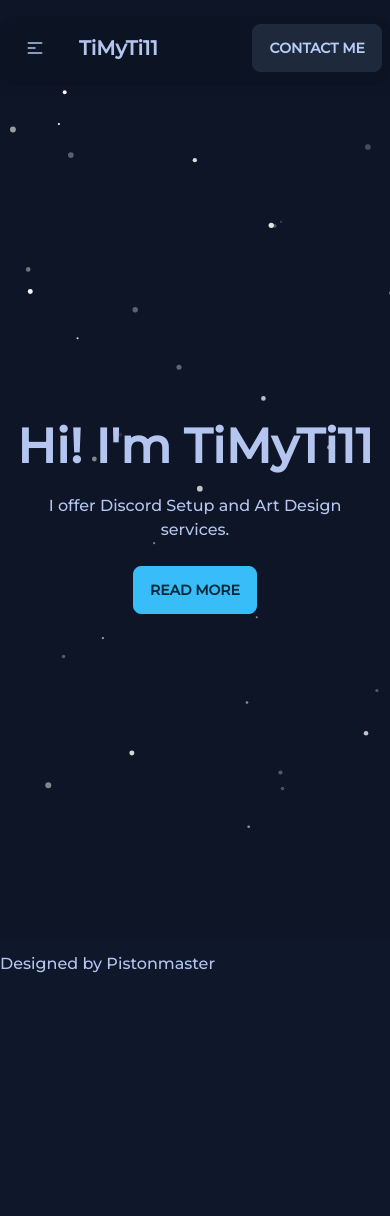
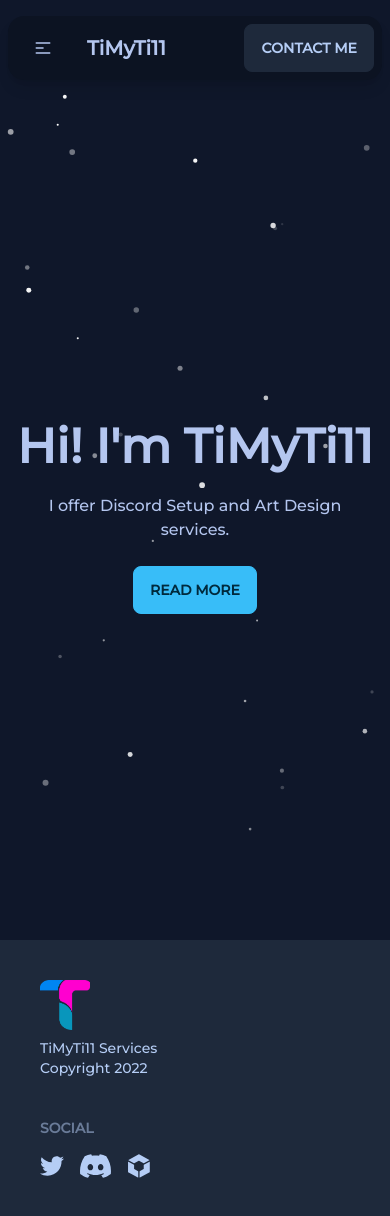
Before and after one commit to TiMyTi11/timyti11-website, a Next.js app: page / in a window 390 px wide. Before the commit the page ends 1004 px from the top, so only its background shows below. Built offline with nearby package versions, Linux system fonts and the light colour scheme.

Commit message:
Update footer and improve navbar

```diff
--- a/components/Footer.tsx
+++ b/components/Footer.tsx
@@ -1,7 +1,42 @@
+import Logo from '../public/assets/logo_transparent.png'
+import Image from 'next/image'
+
 export default function Footer() {
     return (
-        <footer className="w-full mx-auto mb-4 container flex flex-col md:flex-row justify-center h-12 md:h-6">
-            <p>Designed by <a href="https://github.com/AlexProgrammerDE">Pistonmaster</a></p>
-        </footer>
+        <div className="w-full bg-neutral">
+            <footer className="mx-auto container footer p-10 text-neutral-content">
+                <div>
+                    <Image width={50} height={50} src={Logo} alt="TiMyTI11 Logo"/>
+                    <p>TiMyTi11 Services<br/>Copyright 2022</p>
+                </div>
+                <div>
+                    <span className="footer-title">Social</span>
+                    <div className="grid grid-flow-col gap-4">
+                        <a href="https://twitter.com/TiMyTiServices">
+                            <svg xmlns="http://www.w3.org/2000/svg" width="24" height="24" viewBox="0 0 24 24"
+                                 className="fill-current">
+                                <path
+                                    d="M24 4.557c-.883.392-1.832.656-2.828.775 1.017-.609 1.798-1.574 2.165-2.724-.951.564-2.005.974-3.127 1.195-.897-.957-2.178-1.555-3.594-1.555-3.179 0-5.515 2.966-4.797 6.045-4.091-.205-7.719-2.165-10.148-5.144-1.29 2.213-.669 5.108 1.523 6.574-.806-.026-1.566-.247-2.229-.616-.054 2.281 1.581 4.415 3.949 4.89-.693.188-1.452.232-2.224.084.626 1.956 2.444 3.379 4.6 3.419-2.07 1.623-4.678 2.348-7.29 2.04 2.179 1.397 4.768 2.212 7.548 2.212 9.142 0 14.307-7.721 13.995-14.646.962-.695 1.797-1.562 2.457-2.549z"></path>
+                            </svg>
+                        </a>
+                        <a href="https://discord.gg/HS6wMTGD6u">
+                            <svg width="31" height="24" viewBox="0 0 71 55" xmlns="http://www.w3.org/2000/svg"
+                                 className="fill-current">
+                                <path
+                                    d="M60.105 4.898A58.55 58.55 0 0 0 45.653.415a.22.22 0 0 0-.233.11 40.784 40.784 0 0 0-1.8 3.697c-5.456-.817-10.886-.817-16.23 0-.485-1.164-1.201-2.587-1.828-3.697a.228.228 0 0 0-.233-.11 58.386 58.386 0 0 0-14.451 4.483.207.207 0 0 0-.095.082C1.578 18.73-.944 32.144.293 45.39a.244.244 0 0 0 .093.167c6.073 4.46 11.955 7.167 17.729 8.962a.23.23 0 0 0 .249-.082 42.08 42.08 0 0 0 3.627-5.9.225.225 0 0 0-.123-.312 38.772 38.772 0 0 1-5.539-2.64.228.228 0 0 1-.022-.378c.372-.279.744-.569 1.1-.862a.22.22 0 0 1 .23-.03c11.619 5.304 24.198 5.304 35.68 0a.219.219 0 0 1 .233.027c.356.293.728.586 1.103.865a.228.228 0 0 1-.02.378 36.384 36.384 0 0 1-5.54 2.637.227.227 0 0 0-.121.315 47.249 47.249 0 0 0 3.624 5.897.225.225 0 0 0 .249.084c5.801-1.794 11.684-4.502 17.757-8.961a.228.228 0 0 0 .092-.164c1.48-15.315-2.48-28.618-10.497-40.412a.18.18 0 0 0-.093-.084zm-36.38 32.427c-3.497 0-6.38-3.211-6.38-7.156 0-3.944 2.827-7.156 6.38-7.156 3.583 0 6.438 3.24 6.382 7.156 0 3.945-2.827 7.156-6.381 7.156zm23.593 0c-3.498 0-6.38-3.211-6.38-7.156 0-3.944 2.826-7.156 6.38-7.156 3.582 0 6.437 3.24 6.38 7.156 0 3.945-2.798 7.156-6.38 7.156z"/>
+                            </svg>
+                        </a>
+                        <a href="https://www.mc-market.org/members/243450/">
+                            <svg width="24" height="24" viewBox="0 0 89 97" xmlns="http://www.w3.org/2000/svg"
+                                 className="fill-current">
+                                <path
+                                    d="M43.652.89 1.787 23.955a1 1 0 0 0 .013 1.758L24.175 37.61a1 1 0 0 0 .968-.015L43.637 26.97a1 1 0 0 1 .996 0l18.485 10.626a1 1 0 0 0 .968.016L86.472 25.71a1 1 0 0 0 .013-1.76L44.617.89a1 1 0 0 0-.965 0zM24.134 43.705 1.638 31.745a1 1 0 0 0-1.47.883L.168 72.676a1 1 0 0 0 .518.876l39.308 21.65a1 1 0 0 0 1.482-.876V70.477a1 1 0 0 0-.502-.867l-15.806-9.084a1 1 0 0 1-.501-.867V44.587a1 1 0 0 0-.531-.883zM64.136 43.705l22.496-11.96a1 1 0 0 1 1.47.883l.001 40.048a1 1 0 0 1-.518.876l-39.308 21.65a1 1 0 0 1-1.482-.876V70.477a1 1 0 0 1 .502-.867l15.806-9.084a1 1 0 0 0 .501-.867V44.587a1 1 0 0 1 .531-.883z"/>
+                            </svg>
+                        </a>
+                    </div>
+                </div>
+            </footer>
+        </div>
+
     )
 }
--- a/components/NavBar.tsx
+++ b/components/NavBar.tsx
@@ -2,7 +2,7 @@ import Link from "next/link";
 
 export default function NavBar() {
     return (
-        <header className="text-xl py-4 header text-text font-bold bg-base-200">
+        <header className="text-xl px-2 py-4 header text-text font-bold">
             <div className="container navbar bg-base-300 rounded-2xl shadow-lg">
                 <div className="navbar-start">
                     <div className="dropdown">
@@ -14,22 +14,28 @@ export default function NavBar() {
                             </svg>
                         </label>
                         <ul tabIndex={0}
-                            className="menu menu-compact dropdown-content mt-3 p-2 shadow bg-base-100 rounded-box w-52">
-                            <li><a>Item 1</a></li>
-                            <li tabIndex={0}>
-                                <a className="justify-between">
-                                    Parent
-                                    <svg className="fill-current" xmlns="http://www.w3.org/2000/svg" width="24"
-                                         height="24" viewBox="0 0 24 24">
-                                        <path d="M8.59,16.58L13.17,12L8.59,7.41L10,6L16,12L10,18L8.59,16.58Z"/>
-                                    </svg>
-                                </a>
-                                <ul className="p-2">
-                                    <li><a>Submenu 1</a></li>
-                                    <li><a>Submenu 2</a></li>
-                                </ul>
+                            className="menu menu-compact dropdown-content mt-3 p-2 shadow bg-base-200 rounded-box w-52">
+                            <li className="px-2">
+                                <Link href="/">
+                                    <a>
+                                        Home
+                                    </a>
+                                </Link>
                             </li>
-                            <li><a>Item 3</a></li>
+                            <li className="px-2">
+                                <Link href="/portfolio">
+                                    <a>
+                                        Portfolio
+                                    </a>
+                                </Link>
+                            </li>
+                            <li className="px-2">
+                                <Link href="/tos">
+                                    <a>
+                                        TOS
+                                    </a>
+                                </Link>
+                            </li>
                         </ul>
                     </div>
                     <a className="btn btn-ghost normal-case text-xl">TiMyTi11</a>
--- a/pages/index.tsx
+++ b/pages/index.tsx
@@ -5,7 +5,7 @@ const Home: NextPage = () => {
     return (
         <>
             <GlobalHead/>
-            <div className="hero min-h-screen bg-base-200">
+            <div className="hero min-h-screen">
                 <div className="hero-content text-center">
                     <div className="max-w-md">
                         <h1 className="text-5xl font-bold">Hi! I&apos;m TiMyTi11</h1>
```
Also changed, not shown: public/assets/logo_transparent.png (added).
